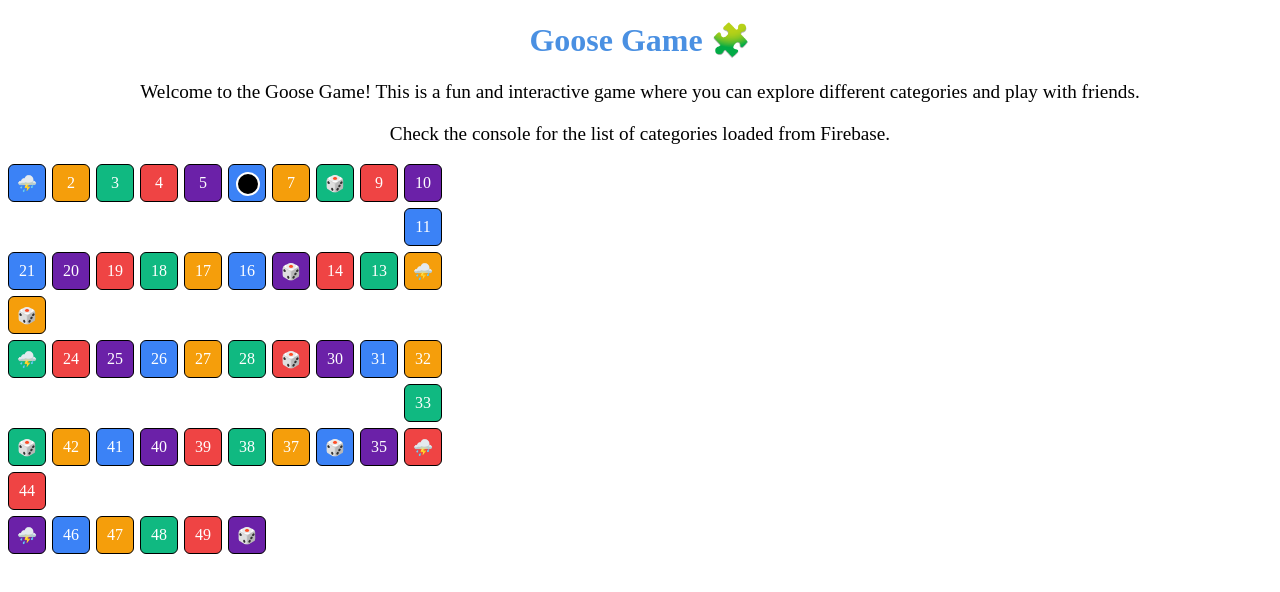
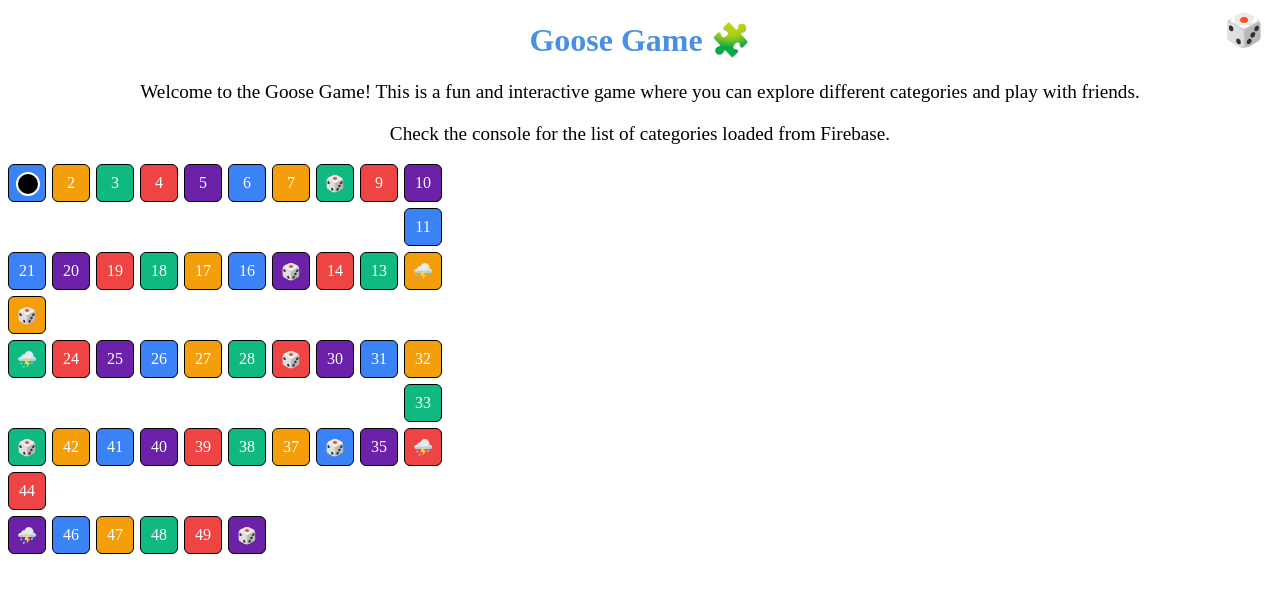
Before and after one commit to TamaraVioleau/goose-game, a SvelteKit app: page / in a window 1280 px wide. Shown: the top 592 px of the page. Built offline with nearby package versions, Linux system fonts and the light colour scheme; no server answers; the database is empty.

Commit message:
Add dice rolling with modal

```diff
--- /dev/null
+++ b/src/components/DiceRoller.svelte
@@ -0,0 +1,74 @@
+<script lang="ts">
+  import { createEventDispatcher } from 'svelte';
+  const dispatch = createEventDispatcher();
+
+  let showModal = false;
+  let die1 = 1;
+  let die2 = 1;
+
+  function openModal() {
+    roll();
+    showModal = true;
+  }
+
+  function roll() {
+    die1 = Math.floor(Math.random() * 6) + 1;
+    die2 = Math.floor(Math.random() * 6) + 1;
+    dispatch('rolled', { total: die1 + die2 });
+  }
+</script>
+
+<button class="dice-button" on:click={openModal}>
+  🎲
+</button>
+
+{#if showModal}
+  <div class="overlay" on:click={() => (showModal = false)}>
+    <div class="modal" on:click|stopPropagation>
+      <div class="dice">{die1}</div>
+      <div class="dice">{die2}</div>
+      <button on:click={() => (showModal = false)}>Ok</button>
+    </div>
+  </div>
+{/if}
+
+<style>
+  .dice-button {
+    position: fixed;
+    top: 10px;
+    right: 10px;
+    font-size: 32px;
+    background: none;
+    border: none;
+    cursor: pointer;
+  }
+
+  .overlay {
+    position: fixed;
+    inset: 0;
+    background: rgba(0, 0, 0, 0.5);
+    display: flex;
+    align-items: center;
+    justify-content: center;
+  }
+
+  .modal {
+    background: white;
+    padding: 20px;
+    border-radius: 8px;
+    display: flex;
+    gap: 10px;
+    align-items: center;
+  }
+
+  .dice {
+    font-size: 40px;
+    width: 40px;
+    height: 40px;
+    display: flex;
+    align-items: center;
+    justify-content: center;
+    border: 1px solid #ccc;
+    border-radius: 4px;
+  }
+</style>
--- a/src/routes/+page.svelte
+++ b/src/routes/+page.svelte
@@ -2,6 +2,12 @@
 import { onMount } from "svelte";
 import { db } from "$lib/firebase";
 import { collection, getDocs } from "firebase/firestore";
+import GameBoard from "../components/GameBoard.svelte";
+import DiceRoller from "../components/DiceRoller.svelte";
+import { generateGooseBoard } from "$lib/logic/generateGooseBoard";
+
+let position = 0;
+const board = generateGooseBoard();
 
 onMount(async () => {
   const ref = collection(db, "categories");
@@ -11,7 +17,10 @@
     snapshot.docs.map((doc) => doc.id)
   );
 });
-  import GameBoard from "../components/GameBoard.svelte";
+
+function handleRoll(event) {
+  position = Math.min(position + event.detail.total, board.length - 1);
+}
 </script>
 
 <h1>Goose Game 🧩</h1>
@@ -22,7 +31,8 @@
 </p>
 <p>Check the console for the list of categories loaded from Firebase.</p>
 
-<GameBoard currentPosition={5} />
+<GameBoard currentPosition={position} />
+<DiceRoller on:rolled={handleRoll} />
 
 <style>
   h1 {
```
Lines whose indentation alone changed are shown as unchanged.
